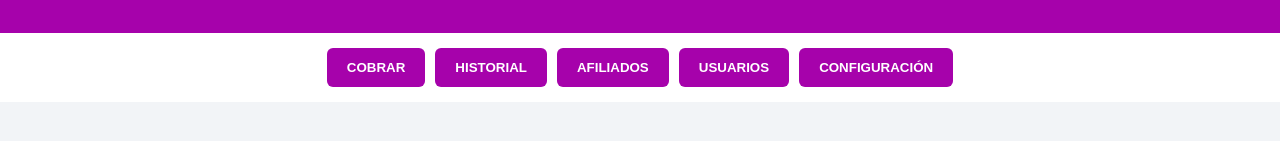
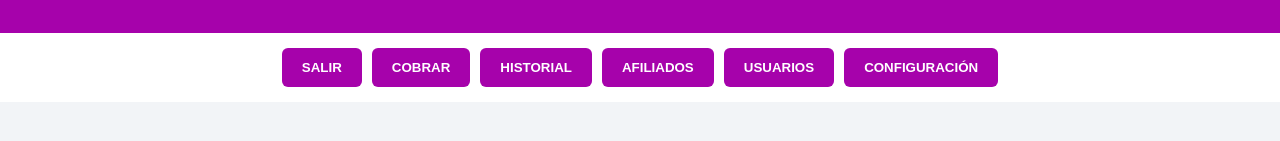
Before and after one commit to ACDPGestiondeAfiliados/WEB-ACDP-Gestion-de-Afiliados, a plain HTML site: page index.html in a window 1280 px wide. Shown: the part 161-302 px from the top of the page. Drawn offline with Linux system fonts and the light colour scheme; no server answers.

Commit message:
Update index.html

```diff
--- a/index.html
+++ b/index.html
@@ -52,6 +52,9 @@ Sistema de Gestión de Afiliados
 
 <nav class="menu">
 
+<button data-seccion="cerrarsesion">
+SALIR
+</button>
 
 <button data-seccion="cobrar">
 COBRAR
```
